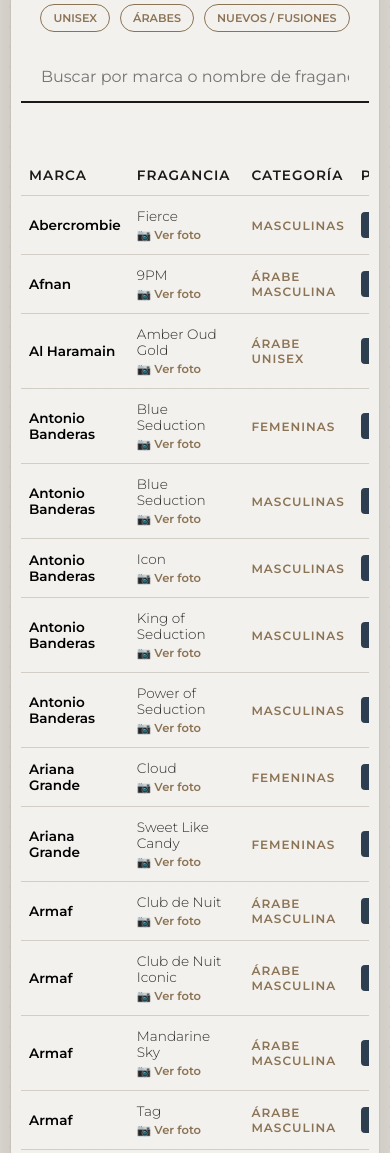
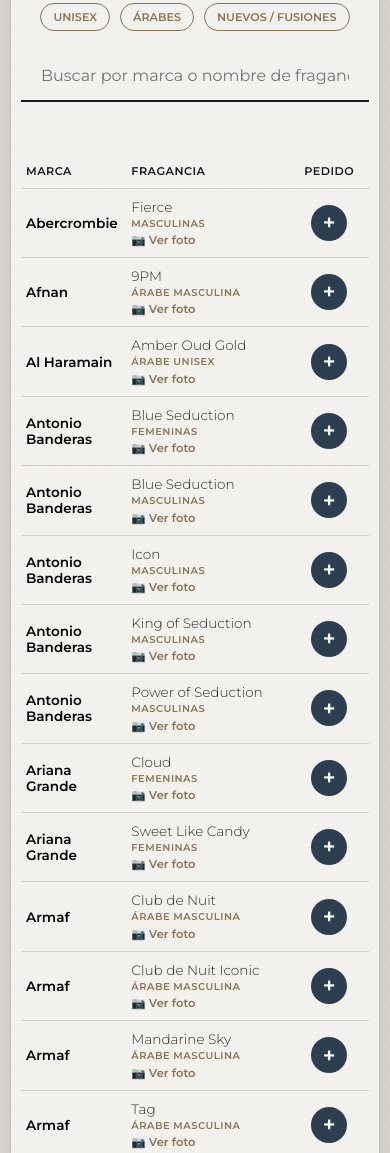
Before and after one commit to CatalogoFragancias/mayorista, a plain HTML site: page index.html in a window 390 px wide. Shown: the part 403-1556 px from the top of the page. Drawn offline with Linux system fonts and the light colour scheme.

Commit message:
Diseño adaptable: sin scroll lateral, botón agregar compacto
Co-Authored-By: Claude Sonnet 5.5 <noreply@anthropic.com>
Claude-Session: https://claude.ai/code/session_01LAp63yJbkUMwVdvtGE5cu1

```diff
--- a/index.html
+++ b/index.html
@@ -55,8 +55,11 @@
         .search-box:focus { outline: none; border-bottom: 2px solid #8b7355; }
 
         .table-responsive { width: 100%; overflow-x: auto; -webkit-overflow-scrolling: touch; }
-        table { width: 100%; border-collapse: collapse; margin-top: 10px; min-width: 400px; }
-        th, td { padding: 15px 10px; text-align: left; border-bottom: 1px solid #d3cec5; vertical-align: middle; }
+        table { width: 100%; border-collapse: collapse; margin-top: 10px; table-layout: fixed; }
+        th, td { padding: 15px 10px; text-align: left; border-bottom: 1px solid #d3cec5; vertical-align: middle; word-wrap: break-word; overflow-wrap: break-word; word-break: break-word; }
+        th.col-marca { width: 24%; } th.col-perfume { width: 32%; } th.col-cat { width: 24%; } th.col-pedido { width: 20%; }
+        .cat-mobile { display: none; }
+        .btn-add .btn-mas { font-size: 1rem; line-height: 1; margin-right: 2px; }
         th { font-weight: 600; text-transform: uppercase; font-size: 0.9rem; letter-spacing: 1px; color: #1a1a1a; }
         tr:hover td { background-color: rgba(211, 206, 197, 0.3); }
         .marca-text { font-weight: 600; color: #000; }
@@ -104,12 +107,24 @@
         @media (max-width: 600px) {
             body { padding: 10px; padding-bottom: 80px; }
             .container { padding: 20px 10px; }
-            h1 { font-size: 4.5rem; }
+            h1 { font-size: 4.5rem; font-size: clamp(3.2rem, 18vw, 4.5rem); max-width: 100%; overflow-wrap: anywhere; }
             .header-title h3 { font-size: 1.2rem; letter-spacing: 2px; }
             .filter-btn { padding: 6px 12px; font-size: 0.7rem; }
-            th, td { padding: 12px 8px; font-size: 0.85rem; }
-            .btn-add { font-size: 0.7rem; padding: 6px 10px; }
+            th, td { padding: 10px 5px; font-size: 0.85rem; }
+            th { font-size: 0.7rem; letter-spacing: 0.5px; }
+            th.col-marca { width: 29%; } th.col-perfume { width: 47%; } th.col-pedido { width: 24%; }
+            .col-cat { display: none; }
+            .cat-mobile { display: block; margin-top: 2px; font-size: 0.62rem; letter-spacing: 0.5px; line-height: 1.25; }
+            .btn-add { font-size: 0.68rem; padding: 7px 8px; }
             .cart-floating { bottom: 15px; right: 15px; padding: 12px 20px; font-size: 0.9rem; }
+        }
+        /* Teléfonos angostos: el botón de agregar queda como un "+" redondo */
+        @media (max-width: 430px) {
+            .btn-txt { display: none; }
+            .btn-add { width: 36px; height: 36px; padding: 0; border-radius: 50%; font-size: 1.2rem; display: inline-flex; align-items: center; justify-content: center; }
+            .btn-add .btn-mas { font-size: 1.35rem; margin: 0; }
+            th.col-marca { width: 30%; } th.col-perfume { width: 48%; } th.col-pedido { width: 22%; }
+            th.col-pedido, td:last-child { text-align: center; }
         }
 
         .container { position: relative; }
@@ -136,7 +151,7 @@
         .cart-actions { display: none; justify-content: flex-end; margin: -5px 0 12px; }
         .btn-vaciar { background: none; border: 1px solid #b00020; color: #b00020; padding: 7px 12px; border-radius: 6px; font-family: 'Montserrat', sans-serif; font-size: 0.72rem; font-weight: 600; text-transform: uppercase; cursor: pointer; }
         .btn-vaciar.confirmar { background: #b00020; color: #fff; }
-        .scroll-down-wrap { position: sticky; bottom: 12px; height: 0; display: none; justify-content: center; overflow: visible; z-index: 5; flex-shrink: 0; pointer-events: none; }
+        .scroll-down-wrap { position: -webkit-sticky; position: sticky; bottom: 12px; height: 0; display: none; justify-content: center; overflow: visible; z-index: 5; flex-shrink: 0; pointer-events: none; }
         .scroll-down { pointer-events: auto; transform: translateY(-100%); width: 46px; height: 46px; border-radius: 50%; border: none; background: #8b7355; color: #fff; font-size: 1.5rem; line-height: 1; cursor: pointer; box-shadow: 0 3px 12px rgba(0,0,0,0.35); animation: rebote 1.6s ease-in-out infinite; }
         @keyframes rebote { 0%, 100% { margin-top: 0; } 50% { margin-top: -6px; } }
     </style>
@@ -184,10 +199,10 @@
         <table id="catalogTable">
             <thead>
                 <tr>
-                    <th>Marca</th>
-                    <th>Fragancia</th>
-                    <th>Categoría</th>
-                    <th>Pedido</th>
+                    <th class="col-marca">Marca</th>
+                    <th class="col-perfume">Fragancia</th>
+                    <th class="col-cat">Categoría</th>
+                    <th class="col-pedido">Pedido</th>
                 </tr>
             </thead>
             <tbody id="tableBody">
@@ -973,13 +988,12 @@
                 <td><span class="marca-text">${esc(item.marca)}</span></td>
                 <td>
                     <span class="perfume-text">${esc(item.perfume)}</span>
+                    <span class="category-badge cat-mobile">${esc(item.categoria)}</span>
                     <a class="foto-link" href="${urlFoto}" data-foto="${encodeURIComponent(item.foto || '')}" data-titulo="${encodeURIComponent(item.marca + ' - ' + item.perfume)}" onclick="return verFoto(this)">📷 Ver foto</a>
                 </td>
-                <td><span class="category-badge">${esc(item.categoria)}</span></td>
+                <td class="col-cat"><span class="category-badge">${esc(item.categoria)}</span></td>
                 <td>
-                    <button class="btn-add" onclick="agregarAlCarrito('${safeMarca}', '${safePerfume}', '${safeCat}')">
-                        + Agregar
-                    </button>
+                    <button class="btn-add" aria-label="Agregar al pedido" onclick="agregarAlCarrito('${safeMarca}', '${safePerfume}', '${safeCat}')"><span class="btn-mas">+</span><span class="btn-txt"> Agregar</span></button>
                 </td>
             `;
             tableBody.appendChild(tr);
```
